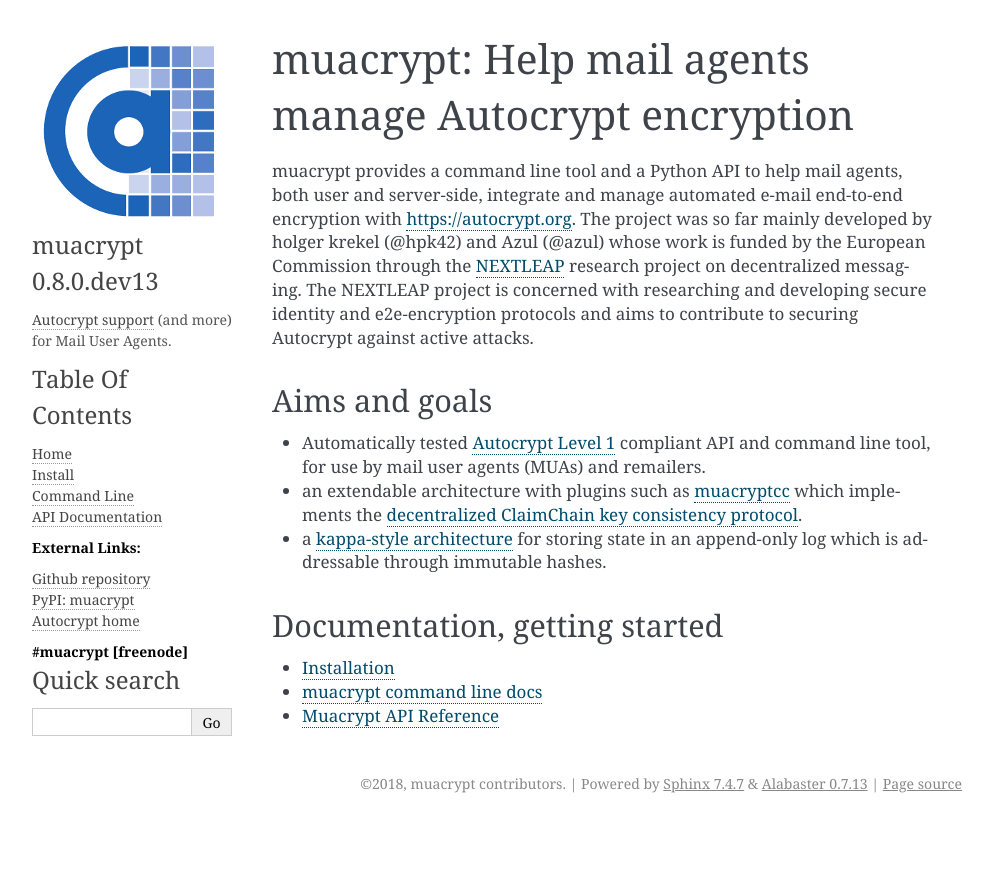
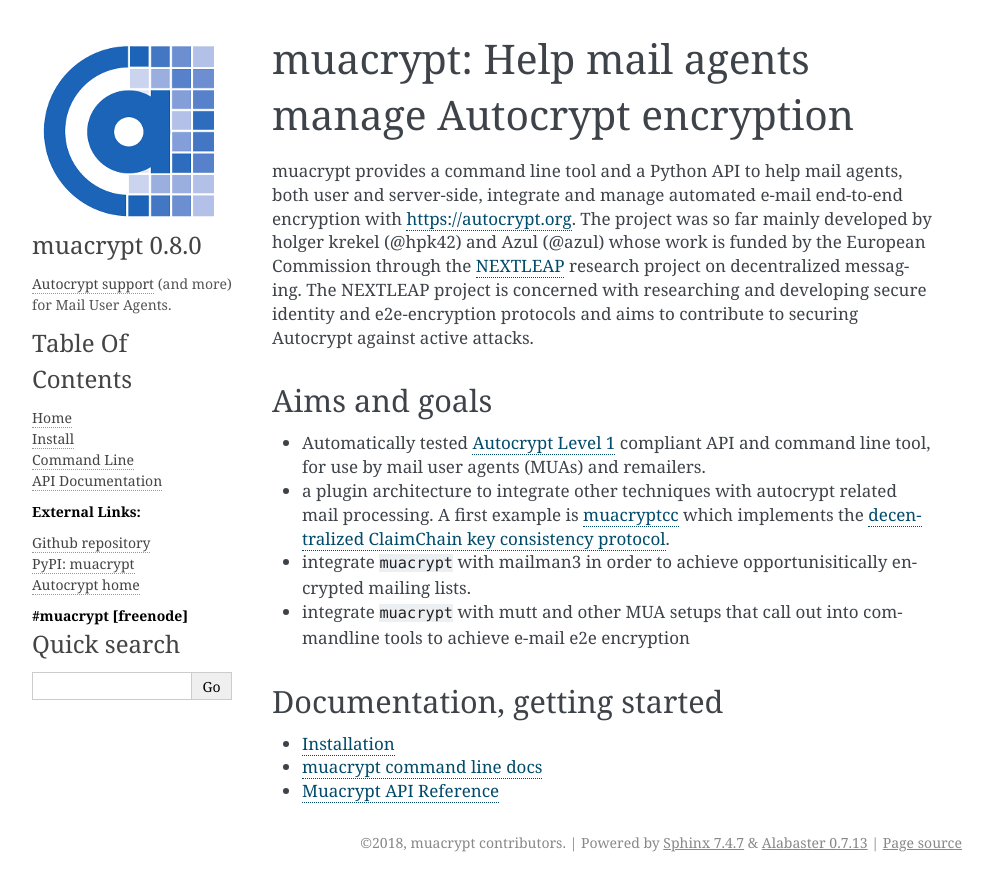
Before and after one commit to hpk42/muacrypt, a Sphinx documentation site: the page built from doc/index.rst, in a window 1280 px wide. Shown: the top 891 px of the page, without its empty margins (148-1141 px from the left). Built offline with Sphinx 7.4.7, drawn with Linux system fonts in a browser that asks for light colours.

```diff
--- a/doc/index.rst
+++ b/doc/index.rst
@@ -19,14 +19,17 @@ Aims and goals
   <https://autocrypt.org/level1.html>`_ compliant API and command line tool,
   for use by mail user agents (MUAs) and remailers.
 
-- an extendable architecture with plugins such as
+- a plugin architecture to integrate other techniques with autocrypt
+  related mail processing. A first example is
   `muacryptcc <https://github.com/nextleap-project/muacryptcc>`_ which
   implements the `decentralized ClaimChain key consistency protocol
   <https://claimchain.github.io/>`_.
 
-- a `kappa-style architecture
-  <http://milinda.pathirage.org/kappa-architecture.com/>`_ for storing
-  state in an append-only log which is addressable through immutable hashes.
+- integrate ``muacrypt`` with mailman3 in order to achieve
+  opportunisitically encrypted mailing lists.
+
+- integrate ``muacrypt`` with mutt and other MUA setups that
+  call out into commandline tools to achieve e-mail e2e encryption
 
 
 Documentation, getting started
--- a/muacrypt/__init__.py
+++ b/muacrypt/__init__.py
@@ -1,2 +1,2 @@
 #
-__version__ = "0.8.0.dev13"
+__version__ = "0.8.0"
```
Also changed, not shown: README.rst (+17 -16 lines).
